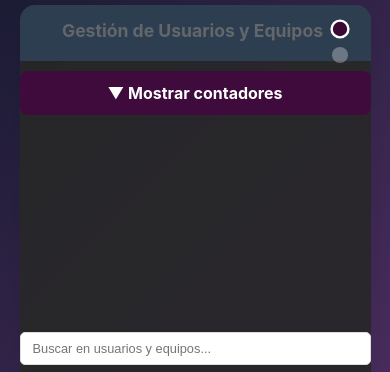
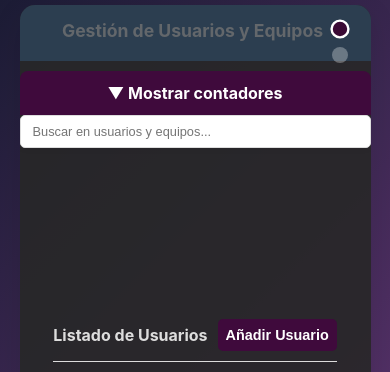
Before and after one commit to odeado/gestion-usuarios-equipos, a React (Create React App) app: page / in a window 390 px wide. Shown: the top 372 px of the page. Built offline with nearby package versions, Linux system fonts and the light colour scheme; no server answers; the database is empty.

Commit message:
agregamos css

```diff
--- a/src/App.css
+++ b/src/App.css
@@ -512,20 +512,20 @@ html, body, #root {
 /* contadores */
 
 .stats-container {
- position: relative;
+  position: relative;
   width: 100%;
-  height: auto;
-  margin: 10px 0;
   z-index: 10;
+  background: transparent;
 }
 
 .stats-panel {
-  display: flex;
+ display: flex;
   justify-content: space-around;
   background: rgba(63, 10, 60, 0.8);
-  border-radius: 8px;
-  padding: 15px;
+  border-radius: 0 0 8px 8px;
   box-shadow: 0 4px 6px rgba(0, 0, 0, 0.1);
+  overflow: hidden;
+  will-change: transform, height, opacity;
 }
 
 .stats-panel.visible {
@@ -537,13 +537,12 @@ html, body, #root {
 }
 
 .pull-indicator {
-  padding: 12px;
+   padding: 12px;
   text-align: center;
   background-color: #3f0a3c;
   color: white;
-  border-radius: 8px;
+  border-radius: 8px 8px 0 0;
   cursor: pointer;
-  margin-bottom: 5px;
   font-weight: bold;
   transition: all 0.3s ease;
   }
@@ -559,7 +558,7 @@ html, body, #root {
 .stats-touch-container {
   position: relative;
   width: 100%;
-  touch-action: none;
+  touch-action: pan-y;
   user-select: none;
 }
 
--- a/src/App.js
+++ b/src/App.js
@@ -54,23 +54,18 @@ const handleTouchMove = (e) => {
   setTouchEndY(currentY);
 
   // Calcular posición relativa (0-1)
-  const delta = touchStartY - currentY;
-  const newPosition = Math.min(Math.max(delta / 200, 0), 1); // 200px para mostrar completo
+  const delta = currentY - touchStartY; // Cambiado a currentY - touchStartY
+  const newPosition = Math.min(Math.max(delta / 100, 0), 1); // 100px para mostrar completo
   setPanelPosition(newPosition);
+
+  // Mostrar si el desplazamiento es suficiente
+  if (delta > 50) {
+    setShowCounters(true);
+  }
 };
 
 const handleTouchEnd = () => {
   setIsDragging(false);
-
-  // Determinar si mostrar u ocultar basado en la posición final
-  if (panelPosition > 0.5) {
-    setShowCounters(true);
-    setPanelPosition(1); // Mostrar completamente
-  } else {
-    setShowCounters(false);
-    setPanelPosition(0); // Ocultar completamente
-  }
-
   setTouchStartY(null);
   setTouchEndY(null);
 };
@@ -474,26 +469,29 @@ useEffect(() => {
 
 
 function StatsPanel({ counters, visible, position, setShowCounters }) {
+  // Determinar si es móvil
+  const isMobile = window.innerWidth <= 768;
+
+  // Animaciones con react-spring
   const panelAnimation = useSpring({
-    transform: `translateY(${(1 - position) * -100}%)`,
-    opacity: position,
-    config: { tension: 300, friction: 30 }
-  });
-
-  const indicatorAnimation = useSpring({
-    opacity: 1 - position,
+    height: isMobile ? (visible ? 'auto' : '0px') : 'auto',
+    opacity: isMobile ? (visible ? 1 : 0) : 1,
+    transform: isMobile ? (visible ? 'translateY(0)' : 'translateY(-100%)') : 'translateY(0)',
+    margin: isMobile ? (visible ? '10px 0' : '0') : '10px 0',
+    padding: isMobile ? (visible ? '15px' : '0') : '15px',
     config: { tension: 300, friction: 30 }
   });
 
   return (
-    <>
-      <animated.div
-        className="pull-indicator"
-        onClick={() => setShowCounters(!visible)}
-        style={indicatorAnimation}
-      >
-        {visible ? '▲ Ocultar contadores' : '▼ Mostrar contadores'}
-      </animated.div>
+    <div className="stats-container">
+      {isMobile && (
+        <div
+          className="pull-indicator"
+          onClick={() => setShowCounters(!visible)}
+        >
+          {visible ? '▲ Ocultar contadores' : '▼ Mostrar contadores'}
+        </div>
+      )}
       <animated.div
         className="stats-panel"
         style={panelAnimation}
@@ -511,7 +509,7 @@ function StatsPanel({ counters, visible, position, setShowCounters }) {
           <p>Asignados: {counters.assignedEquipment}</p>
         </div>
       </animated.div>
-    </>
+    </div>
   );
 }
 
@@ -572,20 +570,17 @@ function StatsPanel({ counters, visible, position, setShowCounters }) {
       </div>
           </div>
 
-           <div
-  className="stats-container"
+<div
+  className="stats-touch-container"
   onTouchStart={handleTouchStart}
   onTouchMove={handleTouchMove}
   onTouchEnd={handleTouchEnd}
-  style={{
-    touchAction: 'none', // Deshabilitamos el scroll nativo
-    userSelect: 'none'
-  }}
 >
   <StatsPanel
     counters={counters}
     visible={showCounters}
     position={panelPosition}
+    setShowCounters={setShowCounters}
   />
 </div>
 
```
